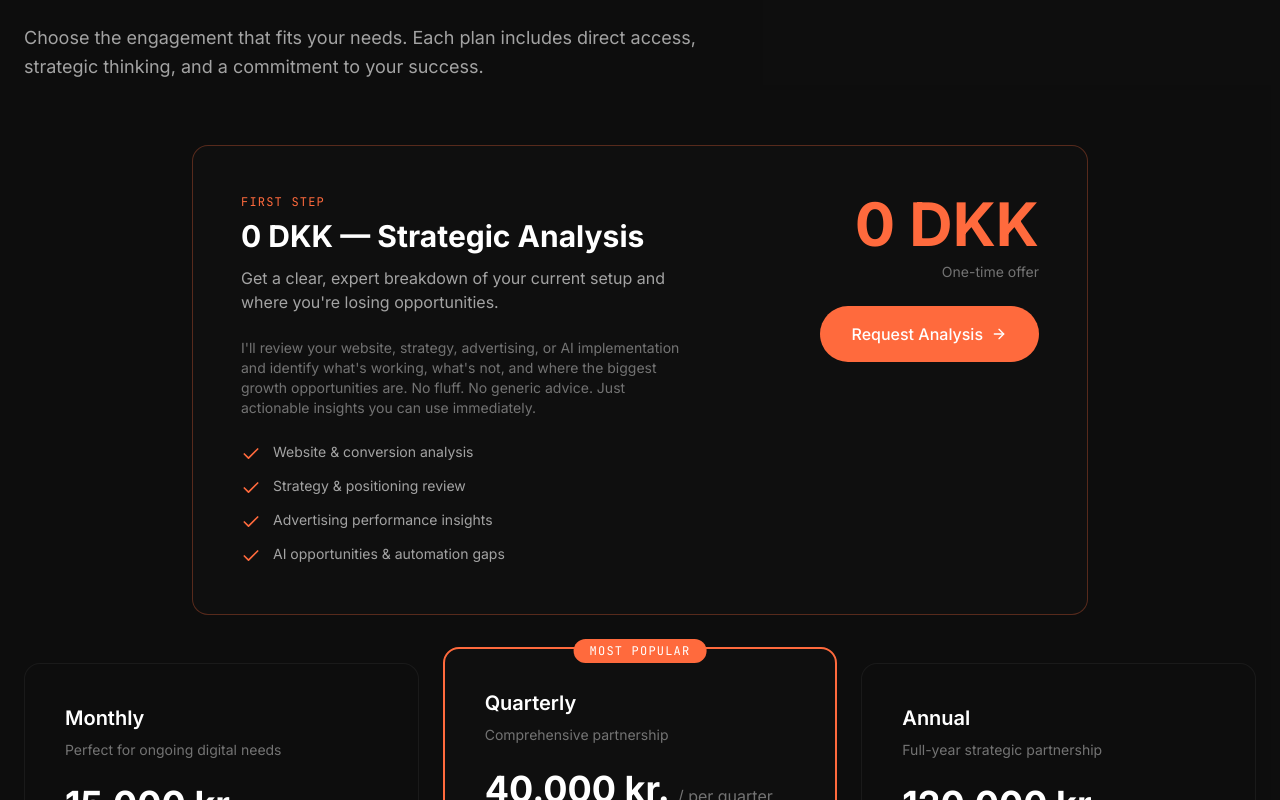
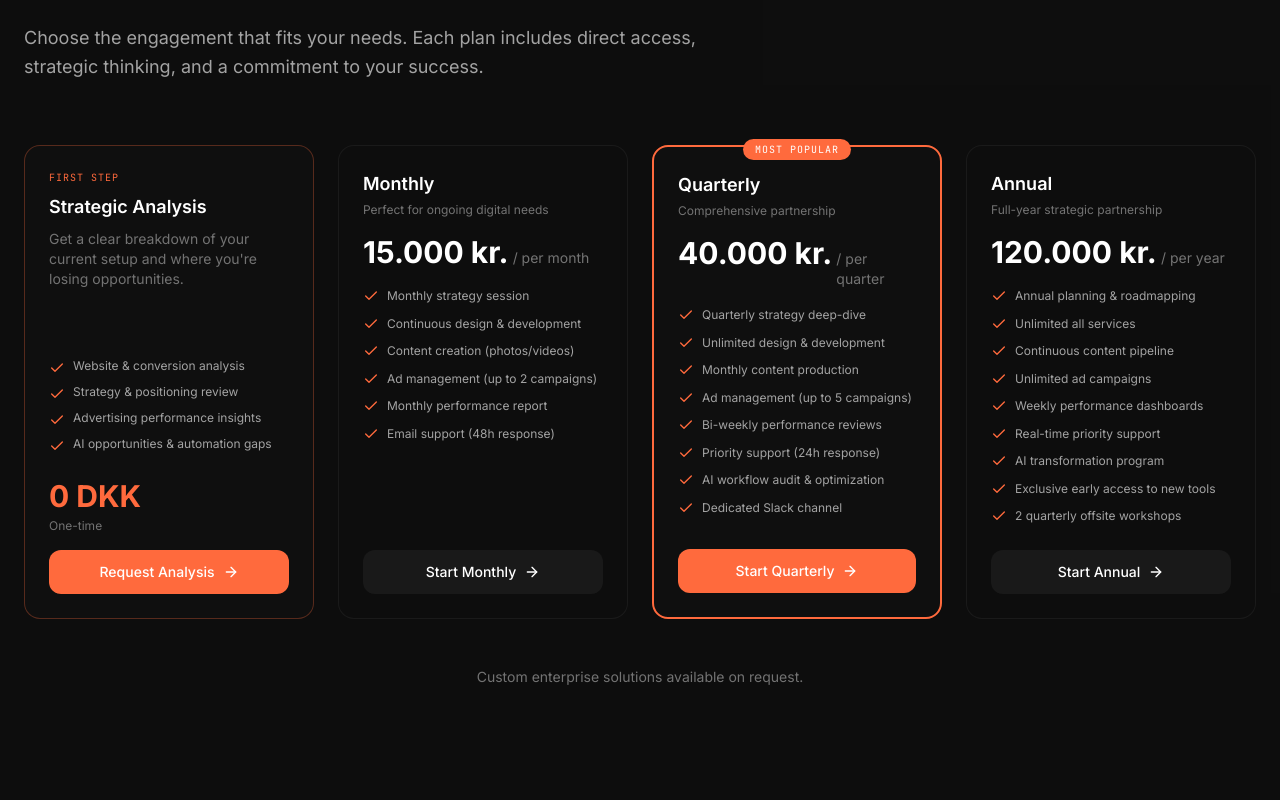
Before and after one commit to hejculto/premium-site, a Next.js app: page / in a window 1280 px wide. Shown: the part 6520-7320 px from the top of the page. Built offline with nearby package versions, Linux system fonts and the light colour scheme.

Commit message:
Move 0 DKK card into pricing grid as first option

```diff
--- a/src/components/AdvisoryPlans.tsx
+++ b/src/components/AdvisoryPlans.tsx
@@ -9,7 +9,6 @@ const strategicAnalysis = {
   id: 'analysis',
   name: '0 DKK — Strategic Analysis',
   description: 'Get a clear, expert breakdown of your current setup and where you\'re losing opportunities.',
-  fullDescription: 'I\'ll review your website, strategy, advertising, or AI implementation and identify what\'s working, what\'s not, and where the biggest growth opportunities are. No fluff. No generic advice. Just actionable insights you can use immediately.',
   features: [
     'Website & conversion analysis',
     'Strategy & positioning review',
@@ -50,44 +49,39 @@ export function AdvisoryPlans() {
           </p>
         </motion.div>
 
-        {/* 0 DKK Strategic Analysis - Full width card */}
+        {/* All plans in one grid */}
+        <div className="grid sm:grid-cols-2 lg:grid-cols-4 gap-6">
+          {/* 0 DKK Strategic Analysis - First card */}
           <motion.div
             initial={{ opacity: 0, y: 40 }}
             whileInView={{ opacity: 1, y: 0 }}
             viewport={{ once: true }}
             transition={{ duration: 0.6 }}
-          className="max-w-4xl mx-auto mb-12"
+            className="bg-[#0f0f0f] rounded-2xl p-6 border border-[#ff6a3d]/30 flex flex-col"
           >
-          <div className="bg-[#0f0f0f] rounded-2xl p-8 lg:p-12 border border-[#ff6a3d]/30">
-            <div className="flex flex-col lg:flex-row lg:items-start lg:justify-between gap-8">
-              <div className="lg:max-w-md">
-                <span className="text-xs font-mono uppercase tracking-wider text-[#ff6a3d] mb-2 block">
+            <span className="text-[10px] font-mono uppercase tracking-wider text-[#ff6a3d] mb-2 block">
               First Step
             </span>
-                <h3 className="text-2xl lg:text-3xl font-bold text-white mb-3">
-                  {strategicAnalysis.name}
+            <h3 className="text-lg font-semibold text-white mb-2">
+              Strategic Analysis
             </h3>
-                <p className="text-neutral-400 mb-6">
-                  {strategicAnalysis.description}
+            <p className="text-neutral-500 text-sm mb-4 flex-grow">
+              Get a clear breakdown of your current setup and where you&apos;re losing opportunities.
             </p>
-                <p className="text-sm text-neutral-500 mb-6">
-                  {strategicAnalysis.fullDescription}
-                </p>
-                <ul className="space-y-3">
+            <ul className="space-y-2 mb-6">
               {strategicAnalysis.features.map((feature, i) => (
-                    <li key={i} className="flex items-start gap-3">
-                      <Check className="w-5 h-5 text-[#ff6a3d] flex-shrink-0 mt-0.5" />
-                      <span className="text-sm text-neutral-400">{feature}</span>
+                <li key={i} className="flex items-start gap-2">
+                  <Check className="w-4 h-4 text-[#ff6a3d] flex-shrink-0 mt-0.5" />
+                  <span className="text-xs text-neutral-400">{feature}</span>
                 </li>
               ))}
             </ul>
-              </div>
-              <div className="lg:text-right lg:min-w-[200px]">
-                <div className="text-5xl lg:text-6xl font-bold text-[#ff6a3d] mb-2">0 DKK</div>
-                <p className="text-sm text-neutral-500 mb-6">One-time offer</p>
+            <div className="mt-auto">
+              <div className="text-3xl font-bold text-[#ff6a3d] mb-1">0 DKK</div>
+              <p className="text-xs text-neutral-500 mb-4">One-time</p>
               <motion.button
                 onClick={scrollToContact}
-                  className="w-full lg:w-auto px-8 py-4 bg-[#ff6a3d] text-white font-medium rounded-full hover:bg-[#ff6a3d]/90 transition-colors flex items-center justify-center gap-2"
+                className="w-full px-5 py-3 bg-[#ff6a3d] text-white font-medium rounded-xl hover:bg-[#ff6a3d]/90 transition-colors flex items-center justify-center gap-2 text-sm"
                 whileHover={{ scale: 1.02 }}
                 whileTap={{ scale: 0.98 }}
               >
@@ -95,12 +89,9 @@ export function AdvisoryPlans() {
                 <ArrowRight className="w-4 h-4" />
               </motion.button>
             </div>
-            </div>
-          </div>
           </motion.div>
 
-        {/* Existing paid plans */}
-        <div className="grid lg:grid-cols-3 gap-8 lg:gap-6">
+          {/* Paid plans */}
           {advisoryPlans.map((plan, i) => (
             <motion.div
               key={plan.id}
@@ -109,40 +100,40 @@ export function AdvisoryPlans() {
               viewport={{ once: true }}
               transition={{
                 duration: 0.6,
-                delay: i * 0.1,
+                delay: (i + 1) * 0.1,
                 ease: [0.22, 1, 0.36, 1],
               }}
               className={cn(
-                'relative rounded-2xl p-8 lg:p-10',
+                'relative rounded-2xl p-6 flex flex-col',
                 plan.highlighted
-                  ? 'bg-[#0f0f0f] border-2 border-[#ff6a3d] lg:-mt-4 lg:mb-4'
+                  ? 'bg-[#0f0f0f] border-2 border-[#ff6a3d]'
                   : 'bg-[#0f0f0f]/50 border border-foreground/5'
               )}
             >
               {plan.highlighted && (
                 <div className="absolute -top-3 left-1/2 -translate-x-1/2">
-                  <span className="text-xs font-mono uppercase tracking-wider bg-[#ff6a3d] text-white px-4 py-1 rounded-full">
+                  <span className="text-[10px] font-mono uppercase tracking-wider bg-[#ff6a3d] text-white px-3 py-1 rounded-full">
                     Most Popular
                   </span>
                 </div>
               )}
 
-              <div className="mb-8">
-                <h3 className="text-xl font-semibold text-white mb-2">{plan.name}</h3>
-                <p className="text-neutral-500 text-sm mb-6">{plan.description}</p>
-                <div className="flex items-baseline gap-2">
-                  <span className="text-4xl font-bold text-white">
+              <div className="mb-4">
+                <h3 className="text-lg font-semibold text-white mb-1">{plan.name}</h3>
+                <p className="text-neutral-500 text-xs mb-4">{plan.description}</p>
+                <div className="flex items-baseline gap-1">
+                  <span className="text-3xl font-bold text-white">
                     {formatCurrency(plan.price)}
                   </span>
-                  <span className="text-neutral-500">/ {plan.period}</span>
+                  <span className="text-neutral-500 text-sm">/ {plan.period}</span>
                 </div>
               </div>
 
-              <ul className="space-y-4 mb-8">
+              <ul className="space-y-2 mb-6 flex-grow">
                 {plan.features.map((feature, j) => (
-                  <li key={j} className="flex items-start gap-3">
-                    <Check className="w-5 h-5 text-[#ff6a3d] flex-shrink-0 mt-0.5" />
-                    <span className="text-sm text-neutral-400 leading-relaxed">
+                  <li key={j} className="flex items-start gap-2">
+                    <Check className="w-4 h-4 text-[#ff6a3d] flex-shrink-0 mt-0.5" />
+                    <span className="text-xs text-neutral-400 leading-relaxed">
                       {feature}
                     </span>
                   </li>
@@ -152,7 +143,7 @@ export function AdvisoryPlans() {
               <motion.button
                 onClick={scrollToContact}
                 className={cn(
-                  'w-full group flex items-center justify-center gap-2 py-4 rounded-xl font-medium transition-all',
+                  'w-full group flex items-center justify-center gap-2 py-3 rounded-xl font-medium transition-all text-sm mt-auto',
                   plan.highlighted
                     ? 'bg-[#ff6a3d] text-white hover:bg-[#ff6a3d]/90'
                     : 'bg-white/5 hover:bg-white/10 text-white'
```
Lines whose indentation alone changed are shown as unchanged.
